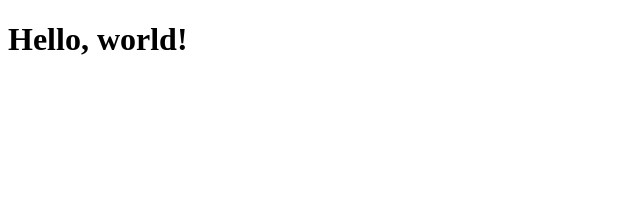
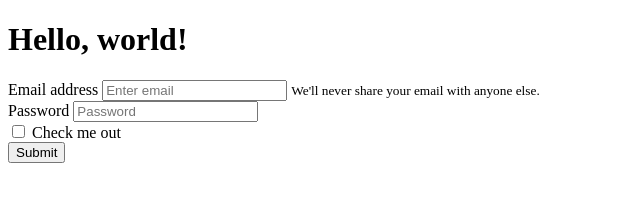
Before and after one commit to adiezag/centralized-workflow, a plain HTML site: page index.html in a window 1280 px wide. Shown: the whole page, without its empty margins (0-640 px from the left). Drawn offline with Linux system fonts and the light colour scheme.

Commit message:
add basic login form

```diff
--- a/index.html
+++ b/index.html
@@ -7,5 +7,24 @@
   </head>
   <body>
     <h1>Hello, world!</h1>
+<div class="container">
+  <form>
+    <div class="form-group">
+      <label for="exampleInputEmail1">Email address</label>
+      <input type="email" class="form-control" id="exampleInputEmail1" aria-describedby="emailHelp" placeholder="Enter email">
+      <small id="emailHelp" class="form-text text-muted">We'll never share your email with anyone else.</small>
+    </div>
+    <div class="form-group">
+      <label for="exampleInputPassword1">Password</label>
+      <input type="password" class="form-control" id="exampleInputPassword1" placeholder="Password">
+    </div>
+    <div class="form-check">
+      <input type="checkbox" class="form-check-input" id="exampleCheck1">
+      <label class="form-check-label" for="exampleCheck1">Check me out</label>
+    </div>
+    <button type="submit" class="btn btn-primary">Submit</button>
+  </form>
+</div>
+
   </body>
-</html>
+</html
```
